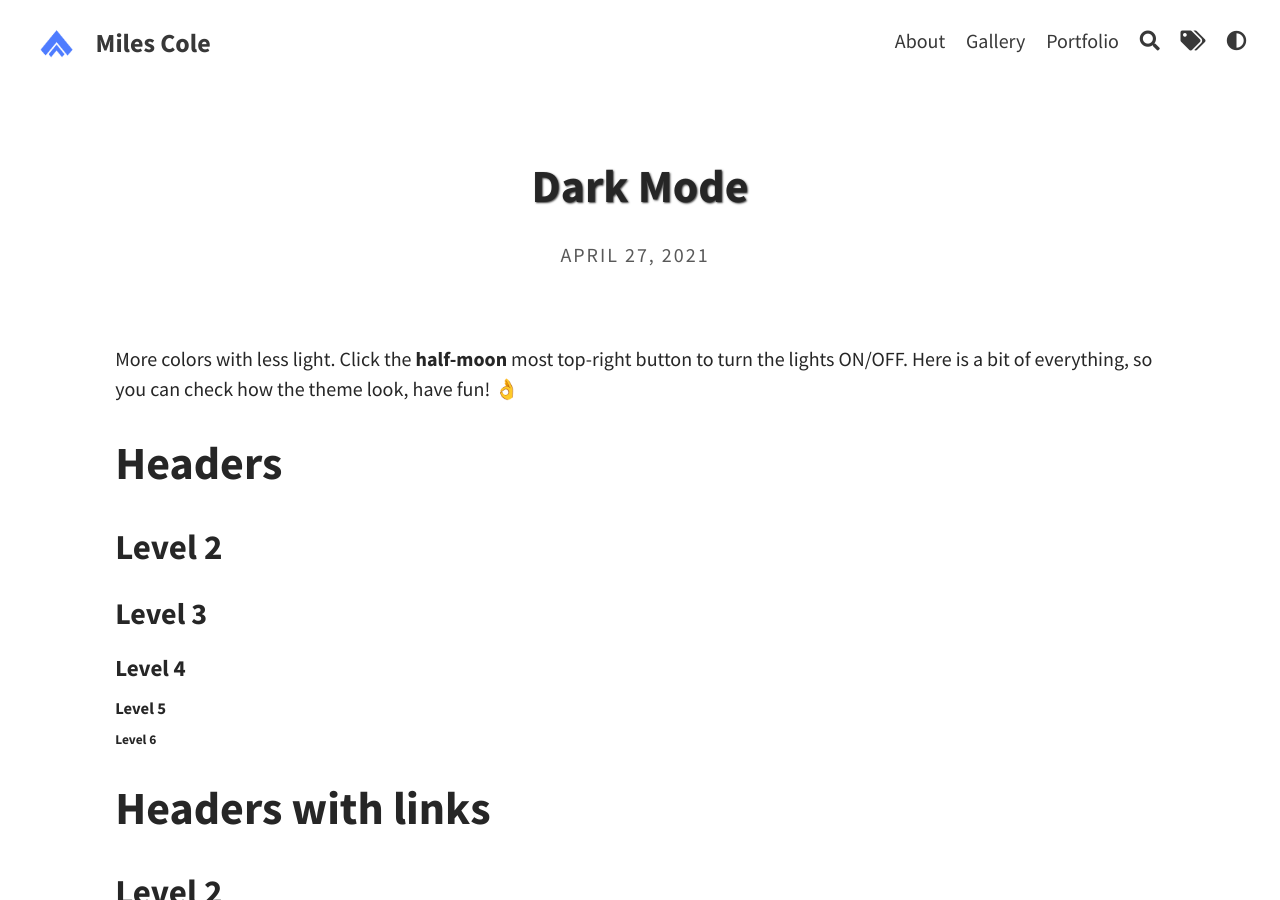
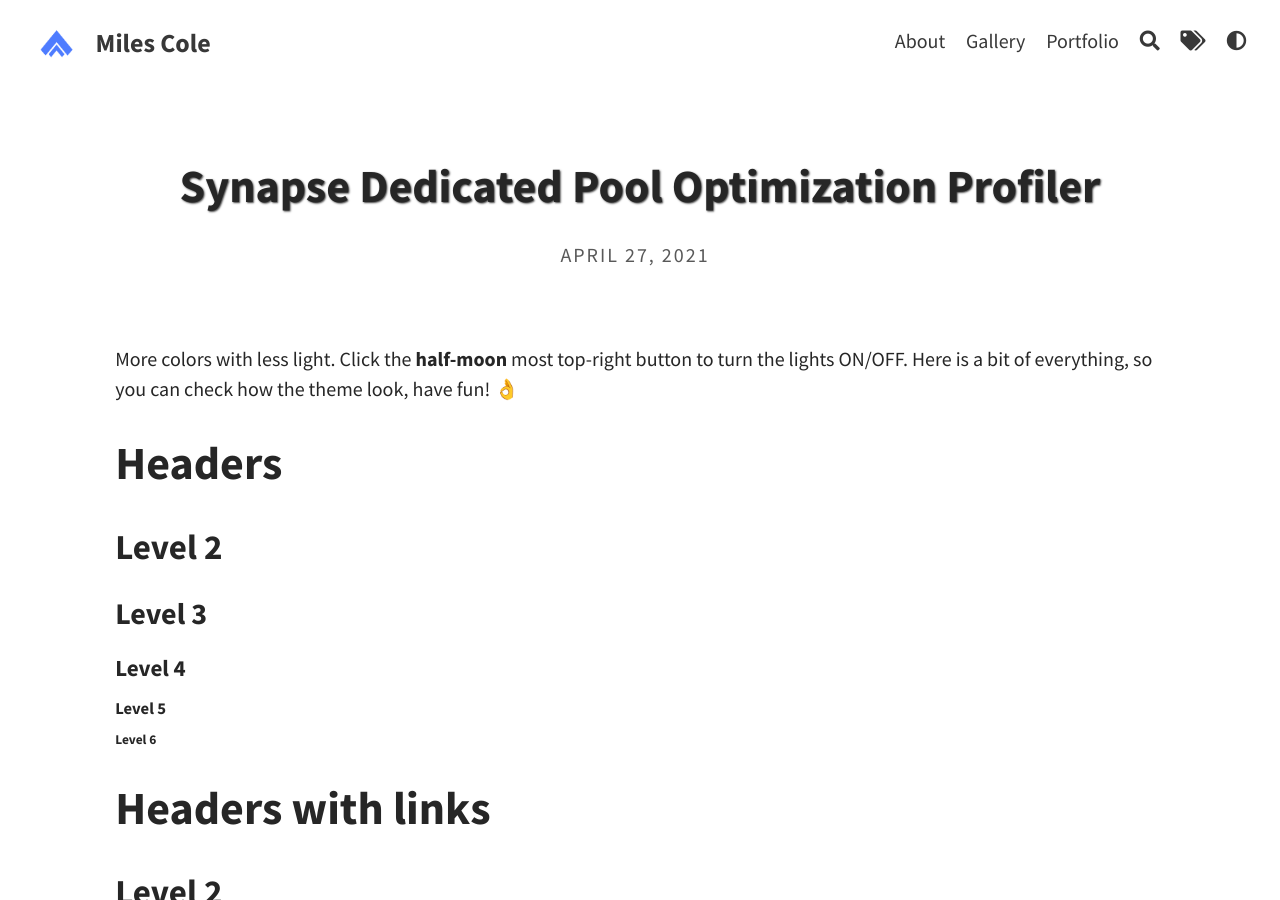
Before and after one commit to mwc360/mwc360.github.io, a Jekyll site: the page built from _posts/2021-04-27-dark-mode.md, in a window 1280 px wide and 900 px high. Built offline with Jekyll 4.4.1, drawn with Linux system fonts in a browser that asks for light colours; some of the changed text lies outside the part shown.

Commit message:
Update 2021-04-27-dark-mode.md

```diff
--- a/_posts/2021-04-27-dark-mode.md
+++ b/_posts/2021-04-27-dark-mode.md
@@ -1,7 +1,7 @@
 ---
 layout: post
-title: Dark Mode
-tags: [Katex, Mermaid, Markdown]
+title: Synapse Dedicated Pool Optimization Profiler
+tags: [AzureSynapseAnalytics, Cloud, Optimization]
 categories: Demo
 ---
 
```
